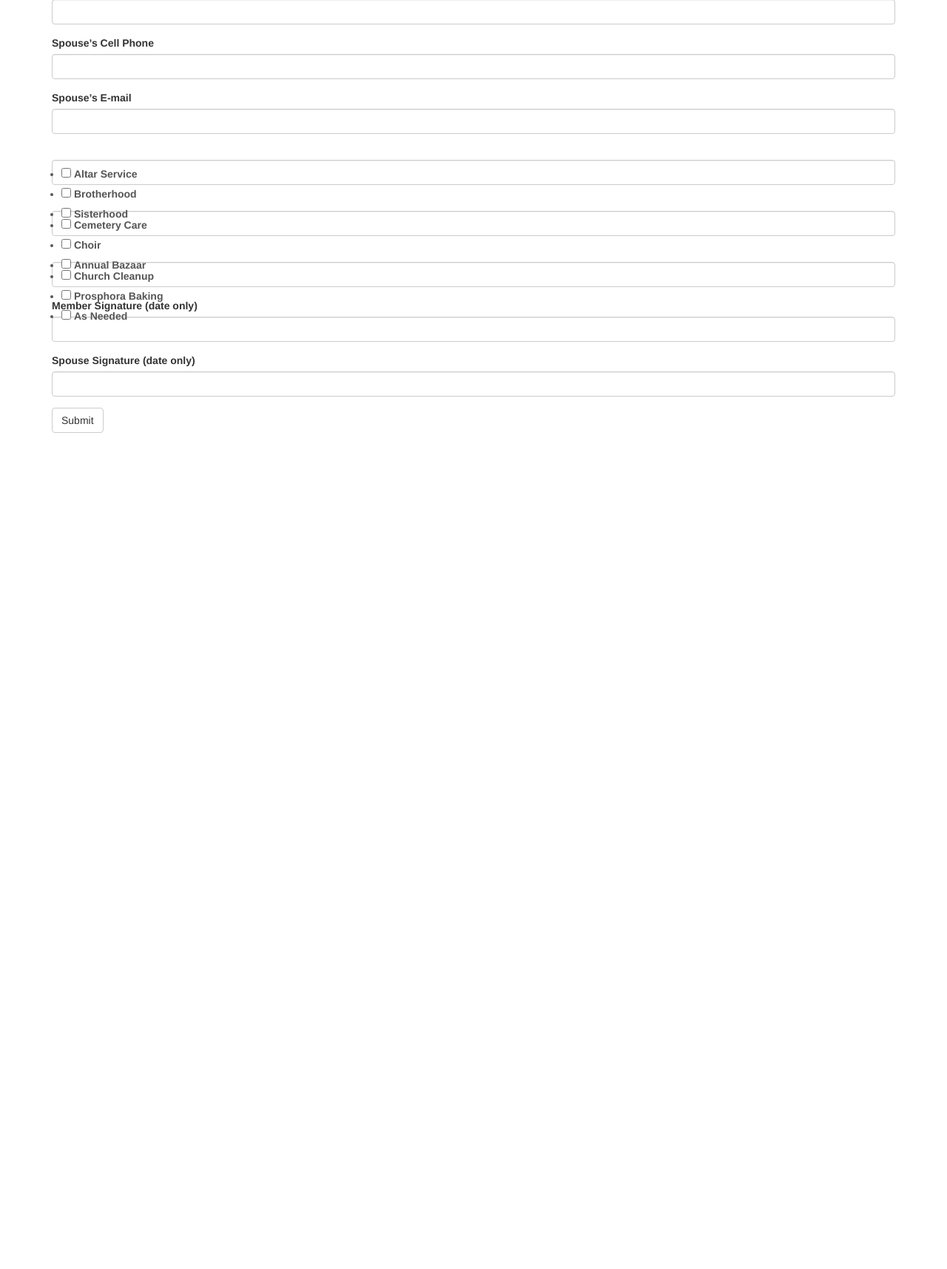
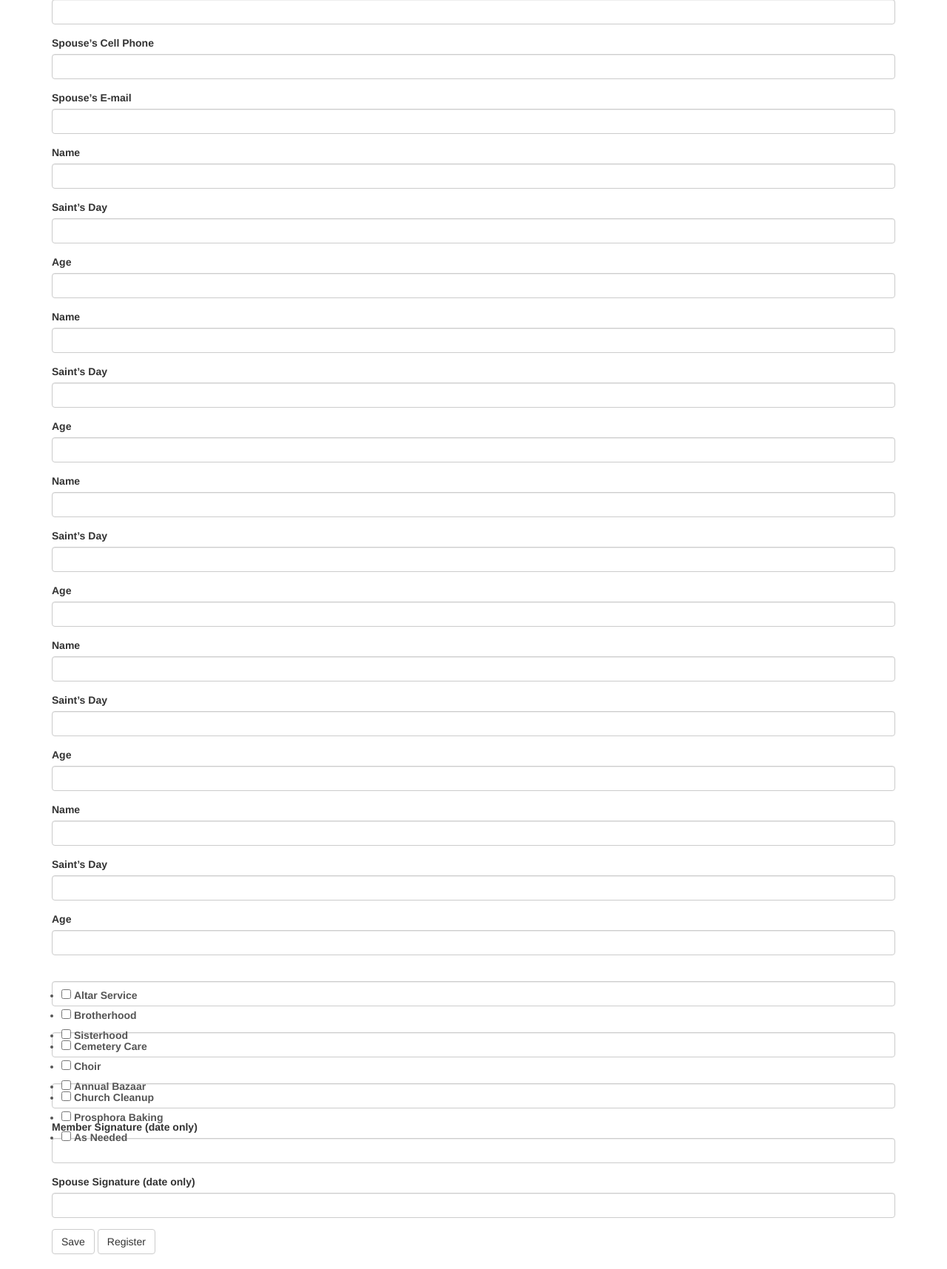
Before and after one commit to m4j/parish-cards, a Flask app: template app/templates/directory.html in a window 1280 px wide. Shown: the part 1134-2849 px from the top of the page at 74% size. Before the commit the page ends 1719 px from the top, so only its background shows below. Run offline with Flask 3, Linux system fonts and the light colour scheme; the template is opened without the code that fills it: values that come from a table or form of the project are taken from there, others are empty; some libraries are stand-ins or nearby versions.

Commit message:
Сохранение формы заявления

```diff
--- a/app/application.py
+++ b/app/application.py
@@ -1,7 +1,11 @@
 from flask_wtf import FlaskForm
 from wtforms import Form, StringField, SubmitField, SelectMultipleField, EmailField, IntegerField, BooleanField, SelectField
-from wtforms.validators import DataRequired
+from wtforms.validators import DataRequired, Optional
 from wtforms.widgets import ListWidget, CheckboxInput
+
+CHOICES1 = [ 'Altar Service', 'Brotherhood', 'Sisterhood']
+CHOICES2 = [ 'Cemetery Care', 'Choir', 'Annual Bazaar']
+CHOICES3 = [ 'Church Cleanup', 'Prosphora Baking', 'As Needed']
 
 class MultiCheckboxField(SelectMultipleField):
     """
@@ -13,52 +17,147 @@ class MultiCheckboxField(SelectMultipleField):
     widget = ListWidget(prefix_label=False)
     option_widget = CheckboxInput()
 
-class ChildForm(Form):
-    name = StringField('Name')
-    saints_day = StringField('Saint’s Day')
-    age = IntegerField('Age')
-
 class ApplicationForm(FlaskForm):
     ru_name = StringField('Last, first name in Russian (including patronymic, if applicable)', validators=[DataRequired()], render_kw={'autofocus': True, 'placeholder': 'Смирнов Иван Петрович'})
     en_name = StringField('Last, first name in English', validators=[DataRequired()], render_kw={'placeholder': 'Smirnov Ivan'})
-    saints_day = StringField('Saint’s Day')
+    saints_day = StringField('Saint’s Day', validators=[Optional()])
     gender = SelectField('Gender', choices=[('M', 'Male'), ('F', 'Female')])
 
-    spouse_ru_name = StringField('Last, first name in Russian (including patronymic, if applicable)', render_kw={'placeholder': 'Смирнова Мария Ивановна'})
-    spouse_en_name = StringField('Last, first name in English', render_kw={'placeholder': 'Smirnova Maria'})
-    spouse_saints_day = StringField('Saint’s Day')
-    spouse_religion_denomination = StringField('Religion/Denomination')
+    spouse_ru_name = StringField('Last, first name in Russian (including patronymic, if applicable)', render_kw={'placeholder': 'Смирнова Мария Ивановна'}, validators=[Optional()])
+    spouse_en_name = StringField('Last, first name in English', render_kw={'placeholder': 'Smirnova Maria'}, validators=[Optional()])
+    spouse_saints_day = StringField('Saint’s Day', validators=[Optional()])
+    spouse_religion_denomination = StringField('Religion/Denomination', validators=[Optional()])
 
     street = StringField('Street', validators=[DataRequired()])
     city = StringField('City', validators=[DataRequired()])
     state = StringField('State', validators=[DataRequired()])
     zip_code = StringField('Zip', validators=[DataRequired()])
-    home_phone = StringField('Home Phone')
-    cell_phone = StringField('Cell Phone')
-    email = EmailField('E-mail')
-    spouse_cell_phone = StringField('Spouse’s Cell Phone')
-    spouse_email = EmailField('Spouse’s E-mail')
+    home_phone = StringField('Home Phone', validators=[Optional()])
+    cell_phone = StringField('Cell Phone', validators=[Optional()])
+    email = EmailField('E-mail', validators=[Optional()])
+    spouse_cell_phone = StringField('Spouse’s Cell Phone', validators=[Optional()])
+    spouse_email = EmailField('Spouse’s E-mail', validators=[Optional()])
 
-    child1 = ChildForm()
-    child2 = ChildForm()
-    child3 = ChildForm()
-    child4 = ChildForm()
-    child5 = ChildForm()
+    child1_name = StringField('Name', validators=[Optional()])
+    child1_saints_day = StringField('Saint’s Day', validators=[Optional()])
+    child1_age = IntegerField('Age', validators=[Optional()])
 
-    interests1 = MultiCheckboxField('',
-            choices=[ 'Altar Service', 'Brotherhood', 'Sisterhood'])
+    child2_name = StringField('Name', validators=[Optional()])
+    child2_saints_day = StringField('Saint’s Day', validators=[Optional()])
+    child2_age = IntegerField('Age', validators=[Optional()])
 
-    interests2 = MultiCheckboxField('',
-            choices=[ 'Cemetery Care', 'Choir', 'Annual Bazaar'])
+    child3_name = StringField('Name', validators=[Optional()])
+    child3_saints_day = StringField('Saint’s Day', validators=[Optional()])
+    child3_age = IntegerField('Age', validators=[Optional()])
 
-    interests3 = MultiCheckboxField('',
-            choices=[ 'Church Cleanup', 'Prosphora Baking', 'As Needed'])
+    child4_name = StringField('Name', validators=[Optional()])
+    child4_saints_day = StringField('Saint’s Day', validators=[Optional()])
+    child4_age = IntegerField('Age', validators=[Optional()])
+
+    child5_name = StringField('Name', validators=[Optional()])
+    child5_saints_day = StringField('Saint’s Day', validators=[Optional()])
+    child5_age = IntegerField('Age', validators=[Optional()])
+
+    interests1 = MultiCheckboxField('', choices=CHOICES1)
+    interests2 = MultiCheckboxField('', choices=CHOICES2)
+    interests3 = MultiCheckboxField('', choices=CHOICES3)
 
     signature_date = StringField('Member Signature (date only)', validators=[DataRequired()])
-    spouse_signature_date = StringField('Spouse Signature (date only)')
+    spouse_signature_date = StringField('Spouse Signature (date only)', validators=[Optional()])
 
-    submit = SubmitField('Submit')
+    save = SubmitField('Save')
+    register = SubmitField('Register')
 
-def process(form):
-    breakpoint()
-    return ('30966795-4d78-40f7-86b0-eea3d74fbf95', None)
+    def loadApplication(self, app):
+        self.ru_name.data = app.ru_name
+        self.en_name.data = app.en_name
+        self.saints_day.data = app.saints_day
+        self.gender.data = app.gender
+
+        self.spouse_ru_name.data = app.spouse_ru_name
+        self.spouse_en_name.data = app.spouse_en_name
+        self.spouse_saints_day.data = app.spouse_saints_day
+        self.spouse_religion_denomination.data = app.spouse_religion_denomination
+
+        self.street.data = app.street
+        self.city.data = app.city
+        self.state.data = app.state
+        self.zip_code.data = app.zip_code
+        self.home_phone.data = app.home_phone
+        self.cell_phone.data = app.cell_phone
+        self.email.data = app.email
+        self.spouse_cell_phone.data = app.spouse_cell_phone
+        self.spouse_email.data = app.spouse_email
+
+        self.child1_name.data       = app.child1_name
+        self.child1_saints_day.data = app.child1_saints_day
+        self.child1_age.data        = app.child1_age
+
+        self.child2_name.data       = app.child2_name
+        self.child2_saints_day.data = app.child2_saints_day
+        self.child2_age.data        = app.child2_age
+
+        self.child3_name.data       = app.child3_name
+        self.child3_saints_day.data = app.child3_saints_day
+        self.child3_age.data        = app.child3_age
+
+        self.child4_name.data       = app.child4_name
+        self.child4_saints_day.data = app.child4_saints_day
+        self.child4_age.data        = app.child4_age
+
+        self.child5_name.data       = app.child5_name
+        self.child5_saints_day.data = app.child5_saints_day
+        self.child5_age.data        = app.child5_age
+
+        self.signature_date.data = app.signature_date
+        self.spouse_signature_date.data = app.spouse_signature_date
+
+        interestsList = app.interests.split(',')
+        self.interests1.data = list(filter(lambda each: each in CHOICES1, interestsList))
+        self.interests2.data = list(filter(lambda each: each in CHOICES2, interestsList))
+        self.interests3.data = list(filter(lambda each: each in CHOICES3, interestsList))
+
+    def saveApplication(self, app):
+        app.ru_name = self.ru_name.data
+        app.en_name = self.en_name.data
+        app.saints_day = self.saints_day.data
+        app.gender = self.gender.data
+
+        app.spouse_ru_name = self.spouse_ru_name.data
+        app.spouse_en_name = self.spouse_en_name.data
+        app.spouse_saints_day = self.spouse_saints_day.data
+        app.spouse_religion_denomination = self.spouse_religion_denomination.data
+
+        app.street = self.street.data
+        app.city = self.city.data
+        app.state = self.state.data
+        app.zip_code = self.zip_code.data
+        app.home_phone = self.home_phone.data
+        app.cell_phone = self.cell_phone.data
+        app.email = self.email.data
+        app.spouse_cell_phone = self.spouse_cell_phone.data
+        app.spouse_email = self.spouse_email.data
+
+        app.child1_name =       self.child1_name.data
+        app.child1_saints_day = self.child1_saints_day.data
+        app.child1_age =        self.child1_age.data
+
+        app.child2_name =       self.child2_name.data
+        app.child2_saints_day = self.child2_saints_day.data
+        app.child2_age =        self.child2_age.data
+
+        app.child3_name =       self.child3_name.data
+        app.child3_saints_day = self.child3_saints_day.data
+        app.child3_age =        self.child3_age.data
+
+        app.child4_name =       self.child4_name.data
+        app.child4_saints_day = self.child4_saints_day.data
+        app.child4_age =        self.child4_age.data
+
+        app.child5_name =       self.child5_name.data
+        app.child5_saints_day = self.child5_saints_day.data
+        app.child5_age =        self.child5_age.data
+
+        app.interests = ','.join(self.interests1.data + self.interests2.data + self.interests3.data)
+        app.signature_date = self.signature_date.data
+        app.spouse_signature_date = self.spouse_signature_date.data
```
Also changed, not shown: app/cards.py (+19 -9 lines), app/templates/application.html (+47 -15 lines), app/templates/applications.html (+16 -2 lines).
